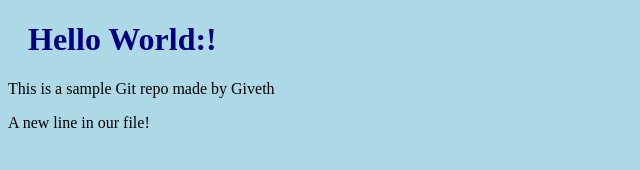
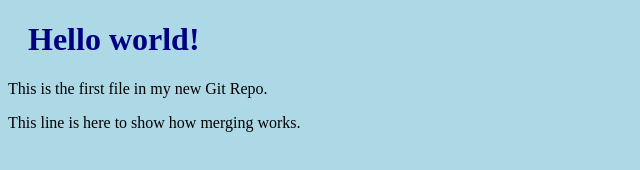
Before and after one commit to Giveth2024/GivethSample, a plain HTML site: page index.html in a window 1280 px wide. Shown: the whole page, without its empty margins (0-640 px from the left). Drawn offline with Linux system fonts and the light colour scheme.

Commit message:
Updated index.html file with giveth_emergency branch

```diff
--- a/index.html
+++ b/index.html
@@ -1,14 +1,14 @@
 <!DOCTYPE html>
-<html lang="en">
+<html>
 <head>
-    <meta charset="UTF-8">
-    <meta name="viewport" content="width=device-width, initial-scale=1.0">
+    <title>Hello World!</title>
     <link rel="stylesheet" href="bluestyle.css">
-    <title>Document</title>
 </head>
 <body>
-    <h1>Hello World:!</h1>
-    <p>This is a sample Git repo made by Giveth</p>
-    <p>A new line in our file!</p>
+
+    <h1>Hello world!</h1>
+    <p>This is the first file in my new Git Repo.</p>
+    <p>This line is here to show how merging works.</p>
+
 </body>
 </html>
```
